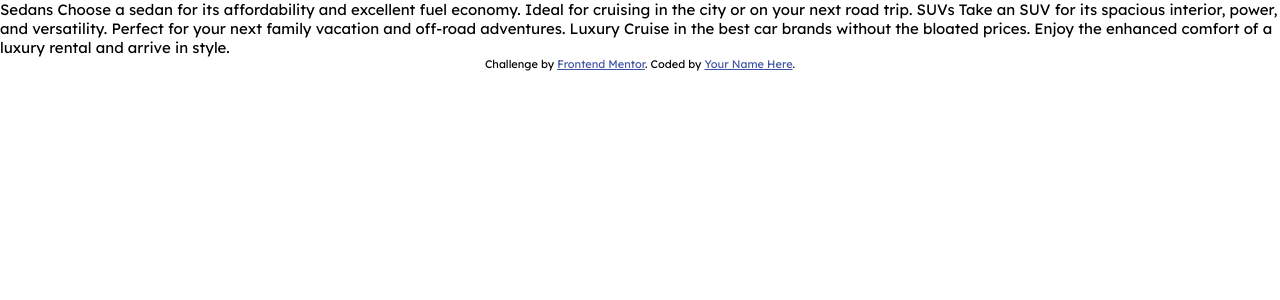
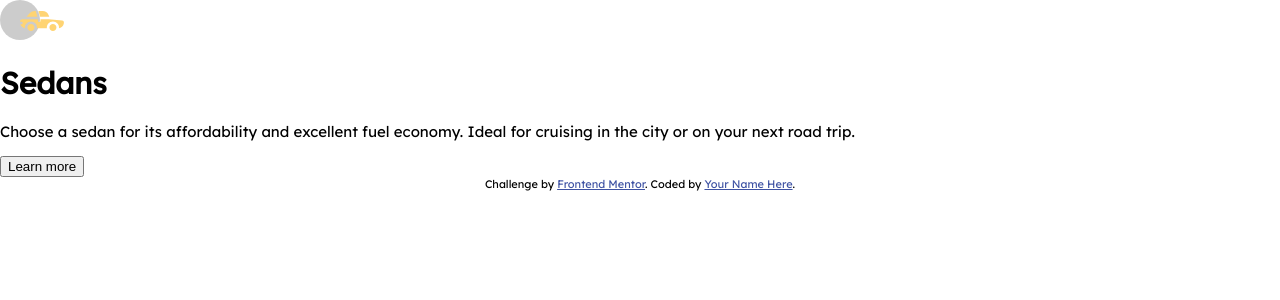
Before and after one commit to abizmo/3-column-preview-card, a React (Create React App) app: page / in a window 1280 px wide. Shown: the top 300 px of the page. Built offline with nearby package versions, Linux system fonts and the light colour scheme.

Commit message:
Add Card component

```diff
--- a/src/App.jsx
+++ b/src/App.jsx
@@ -1,19 +1,30 @@
 import React from 'react';
+import Card from './components/Card';
+
+const data = [
+  {
+    id: 1,
+    img: './images/icon-sedans.svg',
+    title: 'Sedans',
+    text: 'Choose a sedan for its affordability and excellent fuel economy. Ideal for cruising in the city or on your next road trip.',
+  },
+  {
+    id: 2,
+    img: './images/icon-suvs.svg',
+    title: 'SUVs',
+    text: 'Take an SUV for its spacious interior, power, and versatility. Perfect for your next family vacation and off-road adventures.',
+  },
+  {
+    id: 3,
+    img: './images/icon-luxury.svg',
+    title: 'Luxury',
+    text: 'Cruise in the best car brands without the bloated prices. Enjoy the enhanced comfort of a luxury rental and arrive in style.',
+  },
+];
 
 const App = () => (
-  <div>
-    Sedans
-    Choose a sedan for its affordability and excellent fuel economy. Ideal for
-    cruising in the city or on your next road trip.
-
-    SUVs
-    Take an SUV for its spacious interior, power, and versatility. Perfect for
-    your next family vacation and off-road adventures.
-
-    Luxury
-    Cruise in the best car brands without the bloated prices. Enjoy the enhanced
-    comfort of a luxury rental and arrive in style.
-  </div>
+  // eslint-disable-next-line react/jsx-props-no-spreading
+  <Card {...data[0]} />
 );
 
 export default App;
--- /dev/null
+++ b/src/components/Card.jsx
@@ -0,0 +1,13 @@
+import React from 'react';
+
+// eslint-disable-next-line react/prop-types
+const Card = ({ img, title, text }) => (
+  <div>
+    <img src={img} alt={title} />
+    <h1>{title}</h1>
+    <p>{text}</p>
+    <button type="button">Learn more</button>
+  </div>
+);
+
+export default Card;
```
